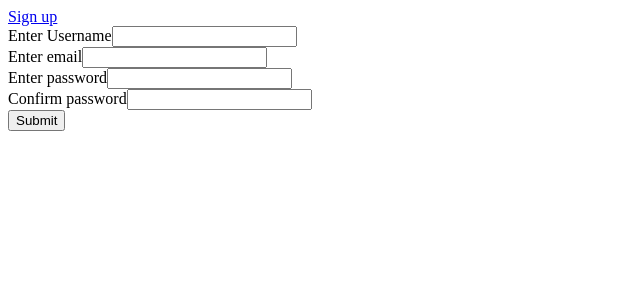
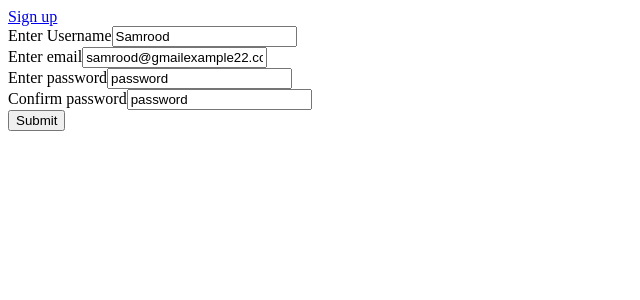
Before and after one commit to SamroodAli/appointments-frontend, a React (Create React App) app: page /signup in a window 1280 px wide. Shown: the top 300 px of the page, without its empty margins (0-640 px from the left). Built offline with nearby package versions, Linux system fonts and the light colour scheme.

Commit message:
Auth:Signup handler using axios that sends user credentials

```diff
--- a/src/components/Signup.jsx
+++ b/src/components/Signup.jsx
@@ -1,27 +1,46 @@
 import { useState } from 'react';
+import axios from 'axios';
 
 const Signup = () => {
-  const { username, setUsername } = useState('');
-  const { email, setEmail } = useState('');
-  const { password, setPassword } = useState('');
-  const { passwordConfirmation, setPasswordConfirmation } = useState('');
+  const [username, setUsername] = useState('Samrood');
+  const [email, setEmail] = useState('samrood@gmailexample22.com');
+  const [password, setPassword] = useState('password');
+  const [passwordConfirmation, setPasswordConfirmation] = useState('password');
+
+  const onSubmit = async (e) => {
+    e.preventDefault();
+    const { data } = await axios.post('http://localhost:8000/auth/signup', {
+      username,
+      email,
+      password,
+      password_confirmation: passwordConfirmation,
+    }, {
+
+    });
+
+    console.log(data);
+  };
+
   return (
-    <form>
+    <form onSubmit={onSubmit}>
       <label htmlFor="username">
         Enter Username
-        <input value={username} onChange={setUsername} />
+        <input value={username} onChange={(e) => setUsername(e.target.value)} />
       </label>
       <label htmlFor="username">
         Enter email
-        <input value={email} onChange={setEmail} />
+        <input value={email} onChange={(e) => setEmail(e.target.value)} />
       </label>
       <label htmlFor="username">
         Enter password
-        <input value={password} onChange={setPassword} />
+        <input value={password} onChange={(e) => setPassword(e.target.value)} />
       </label>
       <label htmlFor="username">
         Confirm password
-        <input value={passwordConfirmation} onChange={setPasswordConfirmation} />
+        <input
+          value={passwordConfirmation}
+          onChange={(e) => setPasswordConfirmation(e.target.value)}
+        />
       </label>
       <input type="submit" value="Submit" />
     </form>
```
